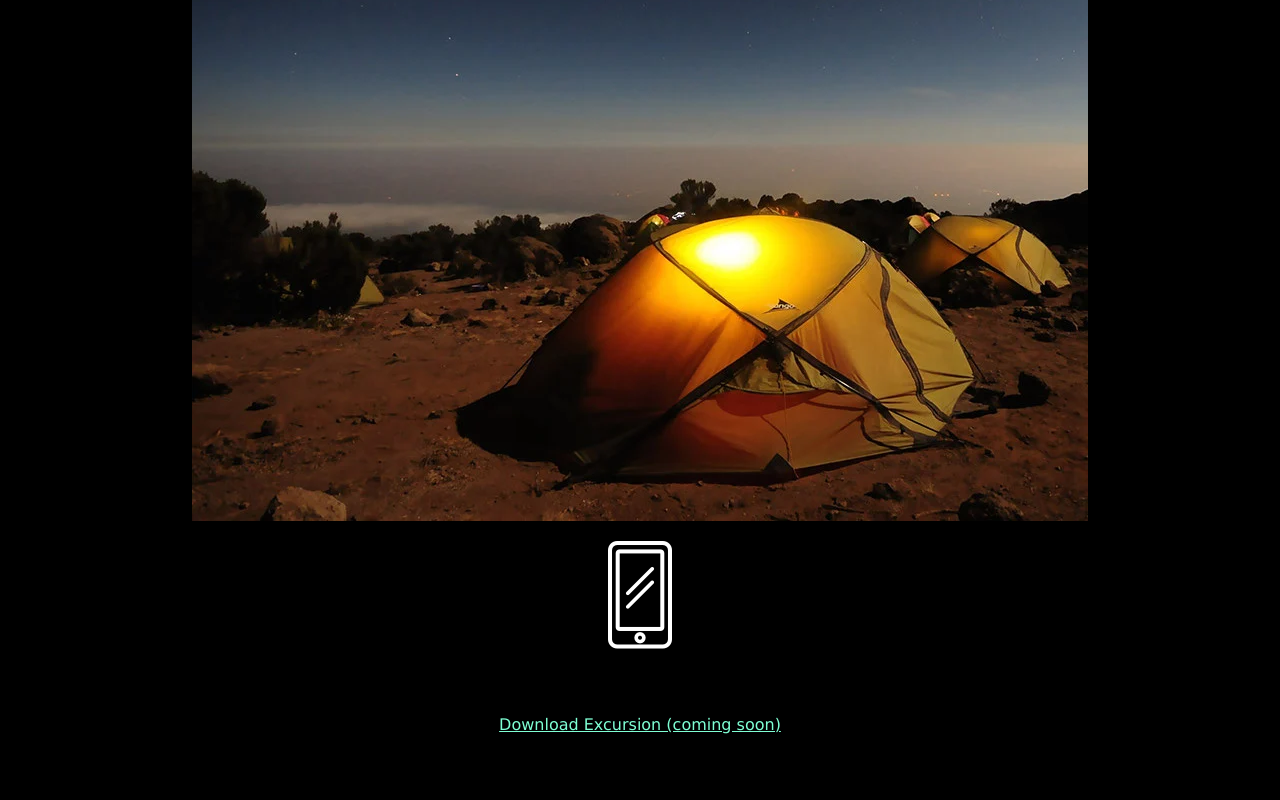
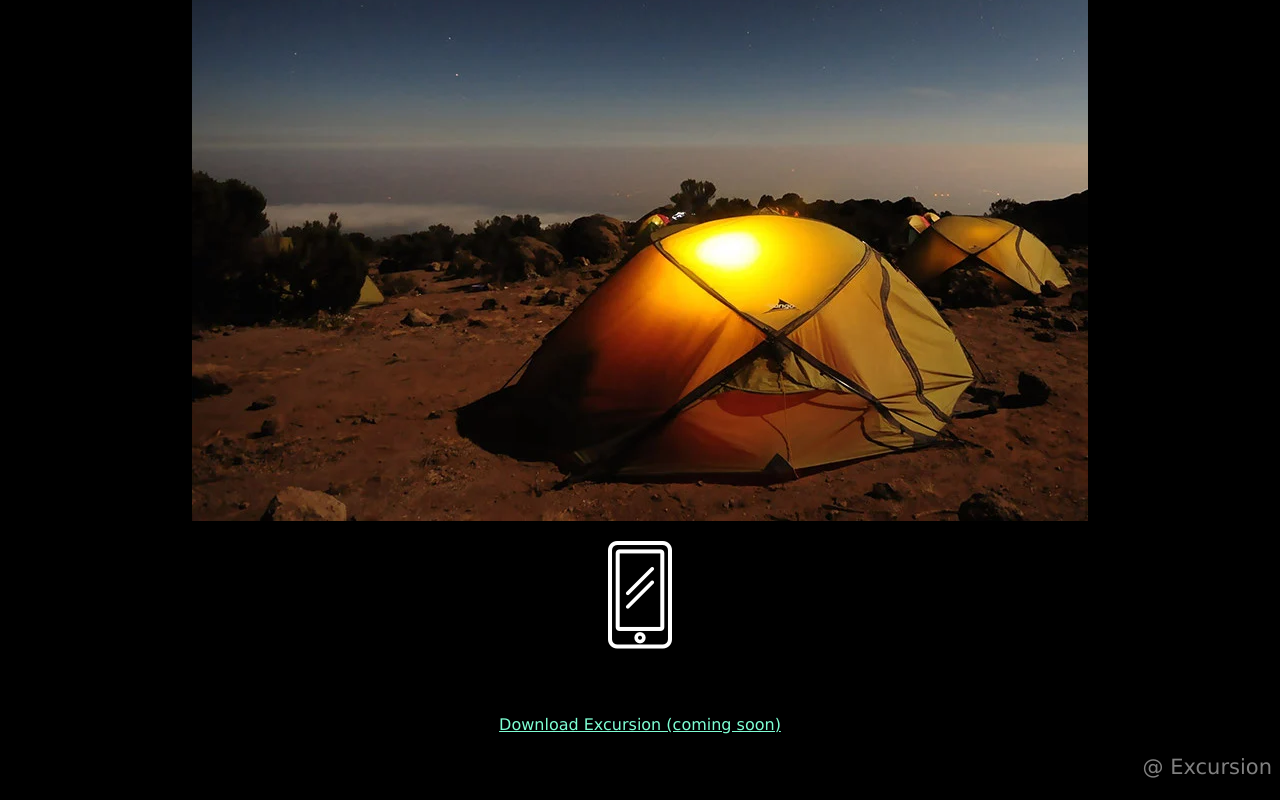
Before and after one commit to Parkashme/excursion2, a plain HTML site: page index.html in a window 1280 px wide. Shown: the part 479-1279 px from the top of the page. Before the commit the page ends 1229 px from the top, so only its background shows below. Drawn offline with Linux system fonts and the light colour scheme.

Commit message:
final change

```diff
--- a/index.html
+++ b/index.html
@@ -21,5 +21,7 @@
             <p><img src="resorces/photo/phone.webp"></p>
             <h4 class="header--sub-header">Coming Soon for iphone and Android</h4>
             <p><a class="link--cta" href="#">Download Excursion (coming soon)</a></p>
+            <p class="footer--copyright"> @ Excursion</p>
+
         </body>
 </html>
--- a/resorces/css/style.css
+++ b/resorces/css/style.css
@@ -20,3 +20,8 @@ body {
     font-size: 16px;
     color: aquamarine;
 }
+.footer--copyright{
+    font-size: 21px;
+    color: gray;
+    text-align: right;
+}
```
